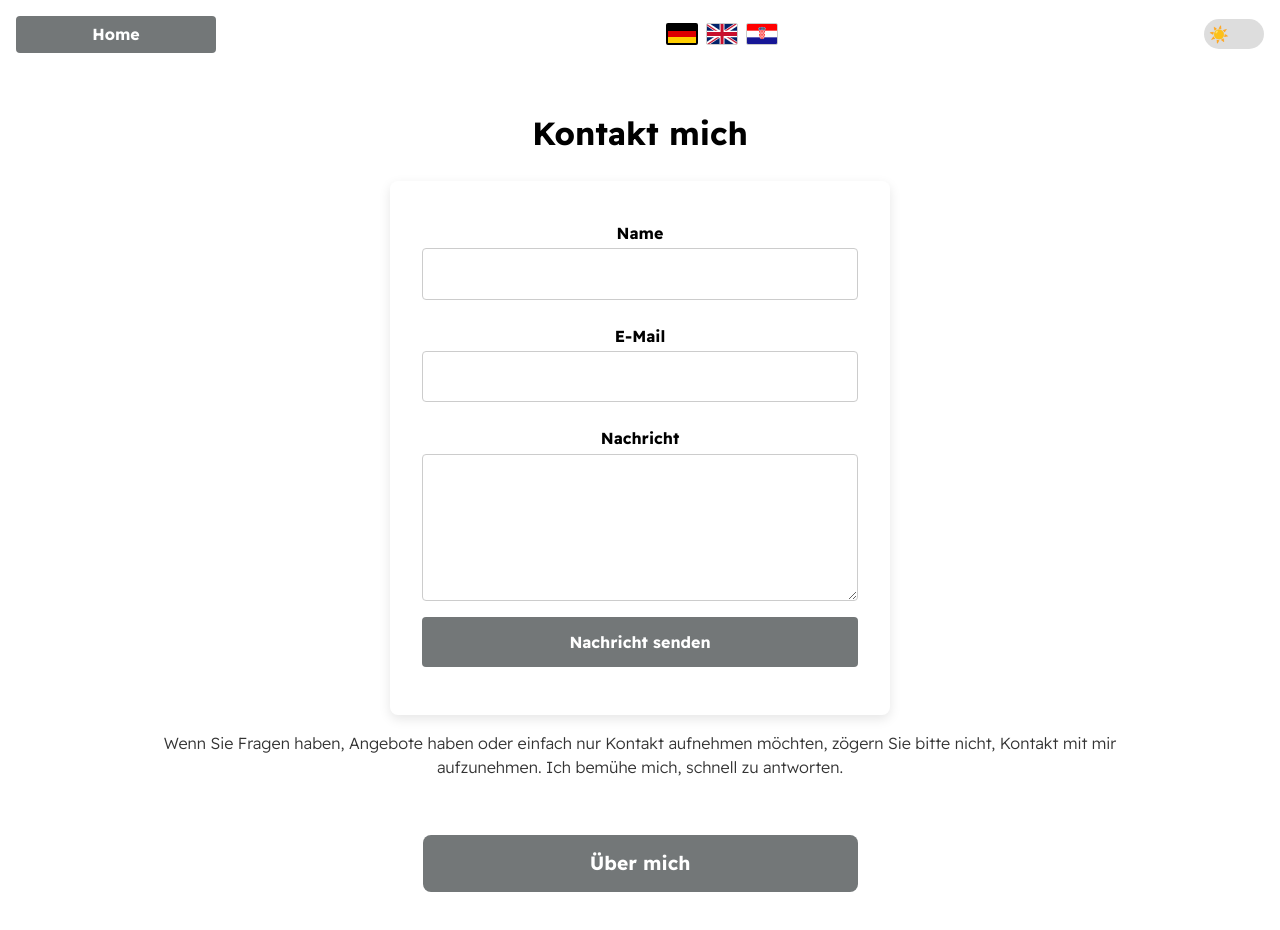
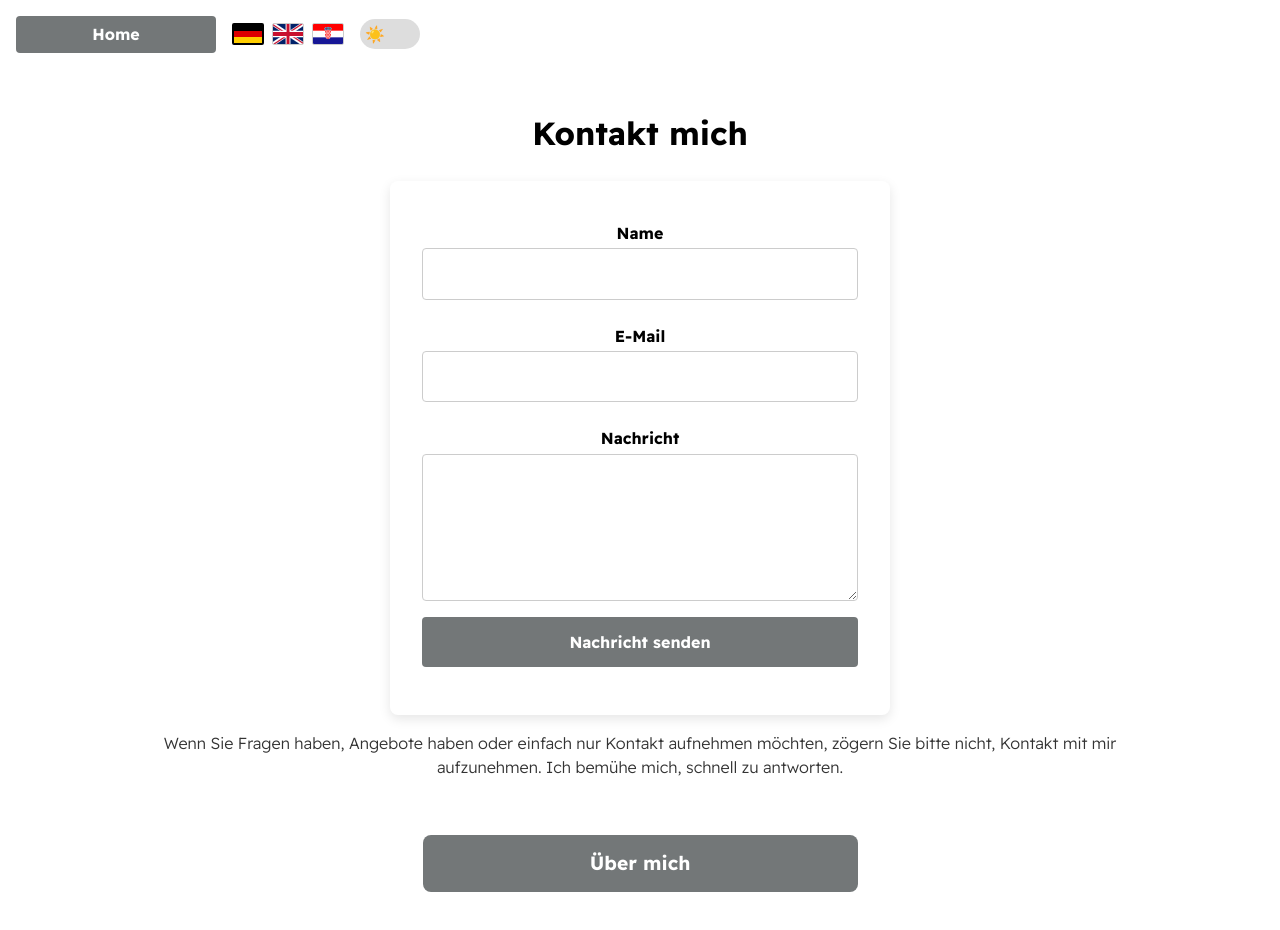
Before and after one commit to Frank-Rook/resume, a plain HTML site: page contact.html in a window 1280 px wide. Drawn offline with Linux system fonts and the light colour scheme.

Commit message:
fix attempt

```diff
--- a/contact.html
+++ b/contact.html
@@ -13,20 +13,23 @@
 
 <header class="topbar" role="banner">
   <div class="topbar-inner">
-    <div class="nav-right">
-      <div>
-      <a class="index-about-btn" href="./index.html" data-translate="home">Home</a>
-      </div>
+    <!-- Right side -->
+      <div class="nav-right">
       <!-- 🌍 Language Switcher with Flags -->
       <div class="lang-switcher">
+        <a class="index-about-btn" href="./index.html" data-translate="home">Home</a>
         <img src="./assets/flags/de.png" alt="Deutsch" data-lang="de">
         <img src="./assets/flags/en.png" alt="English" data-lang="en">
         <img src="./assets/flags/hr.png" alt="Hrvatski" data-lang="hr">
+      <!-- 🌙/🌞 Theme Toggle -->
       </div>
-      <!-- 🌙/🌞 Theme Toggle -->
+
+       <div class="nav-left">
       <button class="theme-toggle-oval" id="themeToggle" aria-label="Toggle theme">
         <span class="oval-indicator">☀️</span>
       </button>
+      </div>
+      </div>
     </div>
   </div>
 </head>
--- a/styles/main.css
+++ b/styles/main.css
@@ -229,7 +229,6 @@ a.btn, .btn {
     text-decoration: none;
 }
 
-}
 
 .btn * {
     color: var(--btn-text) !important;
@@ -302,9 +301,8 @@ body {
 .nav-right {
     display: flex;
     align-items: center;
-    justify-content: space-between; /* pushes children to far left and right */
-    width: 100%;
     gap: 1em;
+
 }
 
 /* For vertical stacking on small screens */
@@ -331,7 +329,6 @@ body {
   display: flex;
   align-items: center;
   gap: 0.5rem;
-  margin-left: 1rem;
 }
 .lang-switcher img {
   width: 32px;
@@ -405,13 +402,6 @@ body {
 .nav-right, .nav-left {
   display: flex;
   align-items: center;
-}
-
-/* --- Alignment Fix: normalize buttons, flags, and toggle --- */
-.nav-right {
-  display: flex;
-  align-items: center;
-  gap: 0.5rem;
 }
 
 .btn,
```
Also changed, not shown: agropromet.html (+1 -1 lines).
